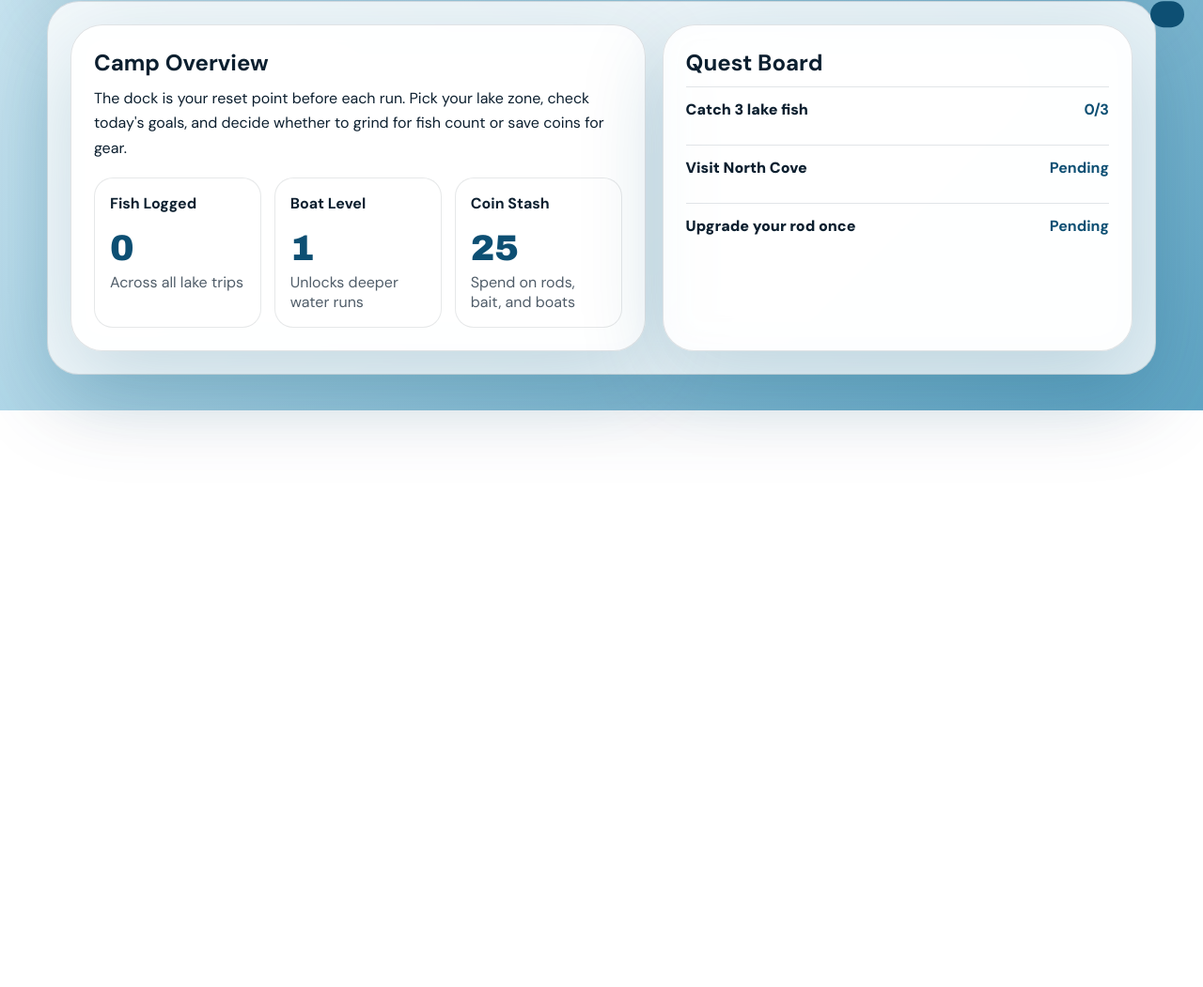
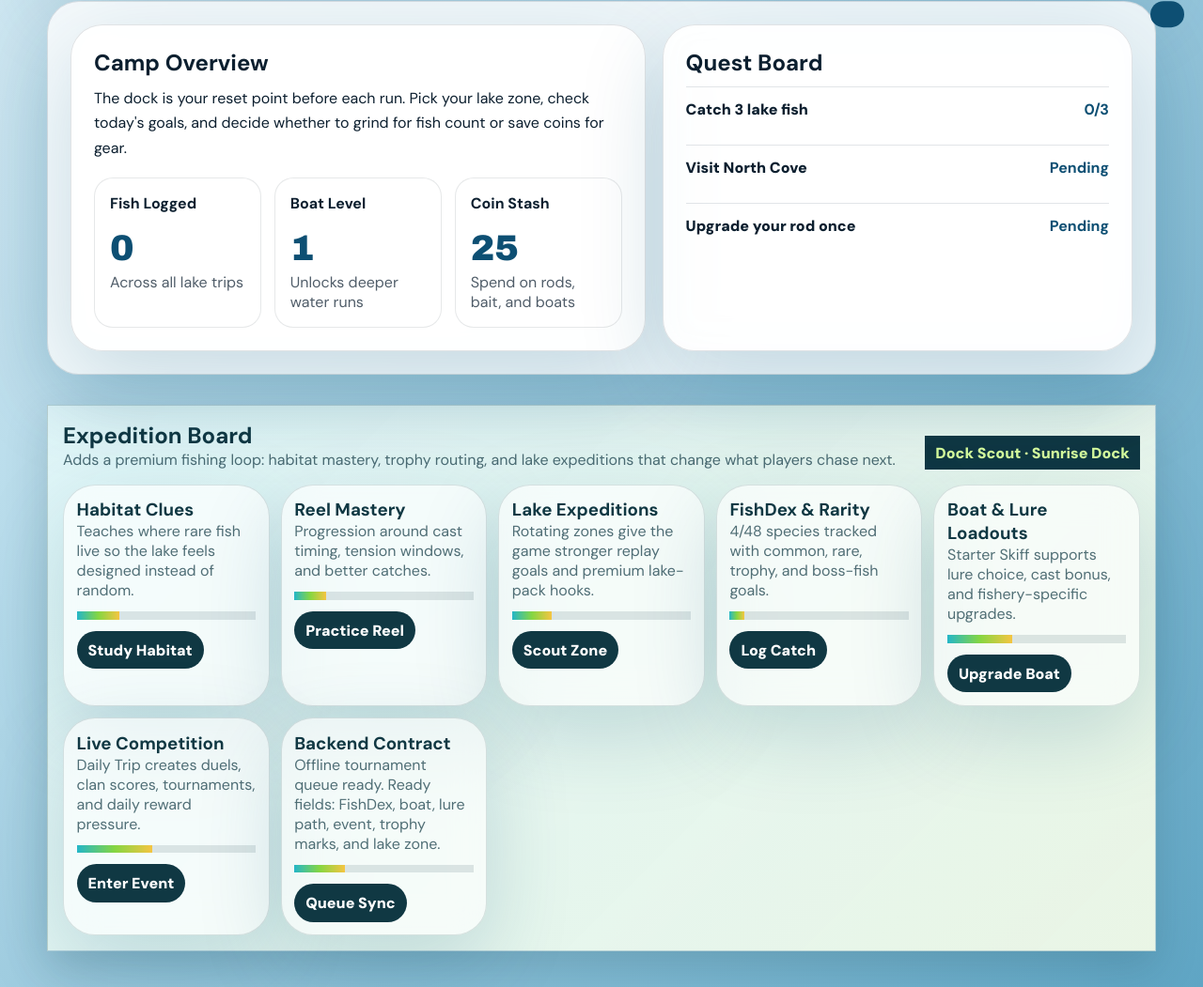
Before and after one commit to ronb12/kaden-fishing-quest, a plain HTML site: page index.html in a window 1280 px wide. Shown: the part 790-1841 px from the top of the page at 94% size. Before the commit the page ends 1227 px from the top, so only its background shows below. Drawn offline with Linux system fonts and the light colour scheme.

Commit message:
Add fishing quest expedition systems

```diff
--- a/index.html
+++ b/index.html
@@ -10,6 +10,7 @@
     <link rel="preconnect" href="https://fonts.gstatic.com" crossorigin />
     <link href="https://fonts.googleapis.com/css2?family=Archivo+Black&family=DM+Sans:wght@400;700;900&display=swap" rel="stylesheet" />
     <link rel="stylesheet" href="./styles.css" />
+    <link rel="stylesheet" href="./top-tier-upgrades.css" />
   </head>
   <body>
     <main class="shell">
@@ -65,5 +66,6 @@
       <div id="toast" class="toast" role="status" aria-live="polite"></div>
     </main>
     <script src="./app.js"></script>
+    <script src="./top-tier-upgrades.js"></script>
   </body>
 </html>
--- /dev/null
+++ b/top-tier-upgrades.css
@@ -0,0 +1,83 @@
+.angler-premium {
+  margin-top: 2rem;
+  padding: 1rem;
+  border: 1px solid rgba(12, 74, 110, 0.22);
+  background: linear-gradient(135deg, rgba(224, 247, 250, 0.97), rgba(242, 250, 231, 0.94));
+  color: #103843;
+  box-shadow: 0 18px 42px rgba(16, 56, 67, 0.18);
+}
+
+.angler-premium h2,
+.angler-premium h3,
+.angler-premium p {
+  margin: 0;
+}
+
+.angler-premium p {
+  color: rgba(16, 56, 67, 0.72);
+}
+
+.angler-premium__head {
+  display: flex;
+  justify-content: space-between;
+  gap: 1rem;
+  align-items: end;
+  margin-bottom: 1rem;
+}
+
+.angler-license {
+  padding: 0.45rem 0.7rem;
+  background: #103843;
+  color: #d8ff9f;
+  font-weight: 900;
+  white-space: nowrap;
+}
+
+.angler-grid {
+  display: grid;
+  grid-template-columns: repeat(auto-fit, minmax(210px, 1fr));
+  gap: 0.75rem;
+}
+
+.angler-card {
+  padding: 0.85rem;
+  border: 1px solid rgba(16, 56, 67, 0.14);
+  background: rgba(255, 255, 255, 0.62);
+}
+
+.angler-meter {
+  height: 0.55rem;
+  margin: 0.75rem 0;
+  background: rgba(16, 56, 67, 0.12);
+  overflow: hidden;
+}
+
+.angler-meter span {
+  display: block;
+  height: 100%;
+  background: linear-gradient(90deg, #24b6c8, #85d642, #f5c542);
+}
+
+.angler-card button {
+  border: 0;
+  background: #103843;
+  color: #fff;
+  padding: 0.6rem 0.75rem;
+  font-weight: 900;
+  cursor: pointer;
+}
+
+@media (max-width: 820px) {
+  .angler-premium__head {
+    display: block;
+  }
+
+  .angler-license {
+    display: inline-block;
+    margin-top: 0.7rem;
+  }
+
+  .angler-grid {
+    grid-template-columns: 1fr;
+  }
+}
--- /dev/null
+++ b/top-tier-upgrades.js
@@ -0,0 +1,113 @@
+(() => {
+  const key = "kaden-fishing-quest-premium-v1";
+  const state = JSON.parse(localStorage.getItem(key) || "null") || {
+    license: "Dock Scout",
+    ecology: 24,
+    mastery: 18,
+    exploration: 22,
+    trophyMarks: 0,
+    expedition: "Sunrise Dock",
+    fishdex: 4,
+    boat: "Starter Skiff",
+    event: "Daily Trip",
+    serviceStatus: "Offline tournament queue ready",
+  };
+  const expeditions = ["Sunrise Dock", "Cypress Cove", "Lantern Marsh", "Moonlit Deep"];
+  const boats = ["Starter Skiff", "Cove Cruiser", "Tournament Bass Boat", "Legend Pontoon"];
+  const events = ["Daily Trip", "Boss Hunt", "Clan Arena", "Grand Tournament"];
+  const save = () => localStorage.setItem(key, JSON.stringify(state));
+  const clamp = (value) => Math.max(0, Math.min(100, value));
+
+  function rank() {
+    const total = state.ecology + state.mastery + state.exploration;
+    if (total > 240) return "Lake Legend";
+    if (total > 150) return "Trophy Captain";
+    if (total > 90) return "Cove Explorer";
+    return "Dock Scout";
+  }
+
+  function improve(field) {
+    state[field] = clamp(state[field] + 13);
+    state.trophyMarks += 1;
+    state.license = rank();
+    state.expedition = expeditions[state.trophyMarks % expeditions.length];
+    state.fishdex = Math.min(48, state.fishdex + 2);
+    state.boat = boats[state.trophyMarks % boats.length];
+    state.event = events[state.trophyMarks % events.length];
+    state.serviceStatus = `Queued ${state.event} catch data for future /api/fishing-quest/progress sync`;
+    save();
+    render();
+  }
+
+  function render() {
+    const app = document.querySelector("#app");
+    if (!app) return;
+    let panel = document.querySelector("#anglerPremium");
+    if (!panel) {
+      panel = document.createElement("section");
+      panel.id = "anglerPremium";
+      panel.className = "angler-premium";
+      app.insertAdjacentElement("afterend", panel);
+    }
+
+    panel.innerHTML = `
+      <div class="angler-premium__head">
+        <div>
+          <h2>Expedition Board</h2>
+          <p>Adds a premium fishing loop: habitat mastery, trophy routing, and lake expeditions that change what players chase next.</p>
+        </div>
+        <span class="angler-license">${state.license} · ${state.expedition}</span>
+      </div>
+      <div class="angler-grid">
+        <article class="angler-card">
+          <h3>Habitat Clues</h3>
+          <p>Teaches where rare fish live so the lake feels designed instead of random.</p>
+          <div class="angler-meter"><span style="width:${state.ecology}%"></span></div>
+          <button data-improve="ecology">Study Habitat</button>
+        </article>
+        <article class="angler-card">
+          <h3>Reel Mastery</h3>
+          <p>Progression around cast timing, tension windows, and better catches.</p>
+          <div class="angler-meter"><span style="width:${state.mastery}%"></span></div>
+          <button data-improve="mastery">Practice Reel</button>
+        </article>
+        <article class="angler-card">
+          <h3>Lake Expeditions</h3>
+          <p>Rotating zones give the game stronger replay goals and premium lake-pack hooks.</p>
+          <div class="angler-meter"><span style="width:${state.exploration}%"></span></div>
+          <button data-improve="exploration">Scout Zone</button>
+        </article>
+        <article class="angler-card">
+          <h3>FishDex & Rarity</h3>
+          <p>${state.fishdex}/48 species tracked with common, rare, trophy, and boss-fish goals.</p>
+          <div class="angler-meter"><span style="width:${Math.min(100, state.fishdex * 2)}%"></span></div>
+          <button data-improve="ecology">Log Catch</button>
+        </article>
+        <article class="angler-card">
+          <h3>Boat & Lure Loadouts</h3>
+          <p>${state.boat} supports lure choice, cast bonus, and fishery-specific upgrades.</p>
+          <div class="angler-meter"><span style="width:${Math.min(100, state.mastery + 18)}%"></span></div>
+          <button data-improve="mastery">Upgrade Boat</button>
+        </article>
+        <article class="angler-card">
+          <h3>Live Competition</h3>
+          <p>${state.event} creates duels, clan scores, tournaments, and daily reward pressure.</p>
+          <div class="angler-meter"><span style="width:${Math.min(100, state.exploration + 20)}%"></span></div>
+          <button data-improve="exploration">Enter Event</button>
+        </article>
+        <article class="angler-card">
+          <h3>Backend Contract</h3>
+          <p>${state.serviceStatus}. Ready fields: FishDex, boat, lure path, event, trophy marks, and lake zone.</p>
+          <div class="angler-meter"><span style="width:${Math.min(100, 28 + state.trophyMarks * 6)}%"></span></div>
+          <button data-improve="mastery">Queue Sync</button>
+        </article>
+      </div>
+    `;
+
+    panel.querySelectorAll("[data-improve]").forEach((button) => {
+      button.addEventListener("click", () => improve(button.dataset.improve));
+    });
+  }
+
+  render();
+})();
```
